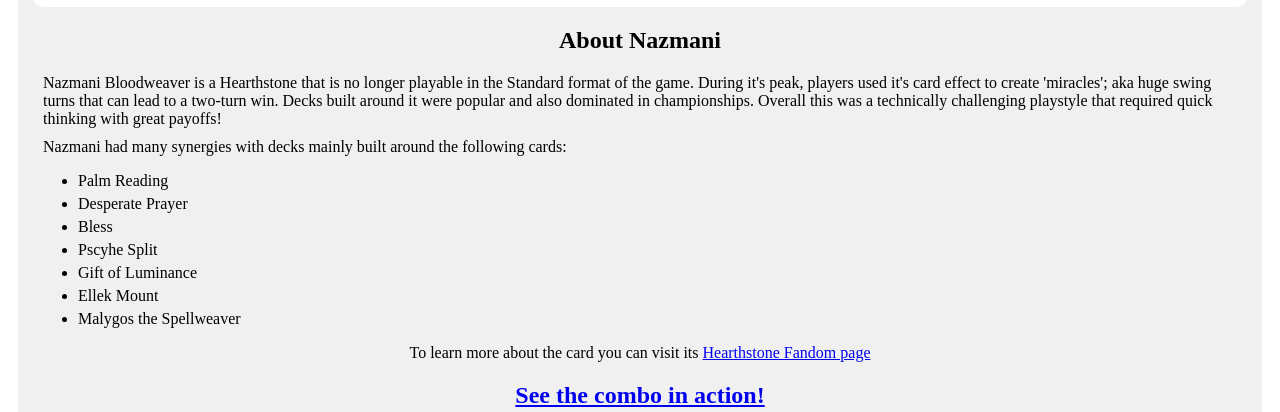
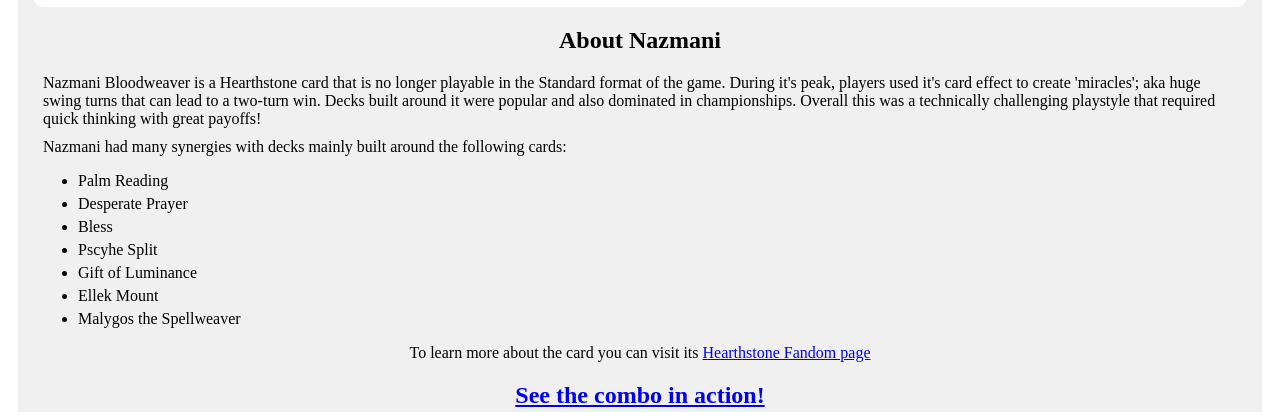
Before and after one commit to chocorainaaa/soc_tribute_page, a plain HTML site: page index.html in a window 1280 px wide. Shown: the part 396-808 px from the top of the page. Drawn offline with Linux system fonts and the light colour scheme; a web font is replaced by a local one.

```diff
--- a/index.html
+++ b/index.html
@@ -17,7 +17,7 @@
 
       <div id="tribute-info">
         <h2 class="sub-heading"> About Nazmani</h2>
-        <p class="paragraph"> Nazmani Bloodweaver is a Hearthstone that is no longer playable in the Standard format of the game. During it's peak, players used it's card effect to create 'miracles'; aka huge swing turns that can lead to a two-turn win. Decks built around it were popular and also dominated in championships. Overall this was a technically challenging playstyle that required quick thinking with great payoffs! </p>
+        <p class="paragraph"> Nazmani Bloodweaver is a Hearthstone card that is no longer playable in the Standard format of the game. During it's peak, players used it's card effect to create 'miracles'; aka huge swing turns that can lead to a two-turn win. Decks built around it were popular and also dominated in championships. Overall this was a technically challenging playstyle that required quick thinking with great payoffs! </p>
         <p class="paragraph">Nazmani had many synergies with decks mainly built around the following cards:</p>
         <ul>
           <li>Palm Reading</li>
```
